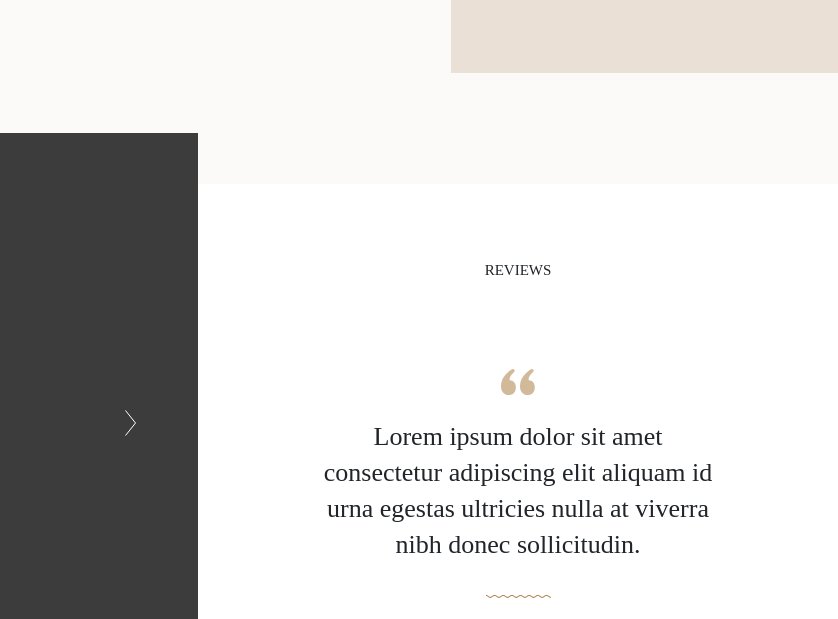
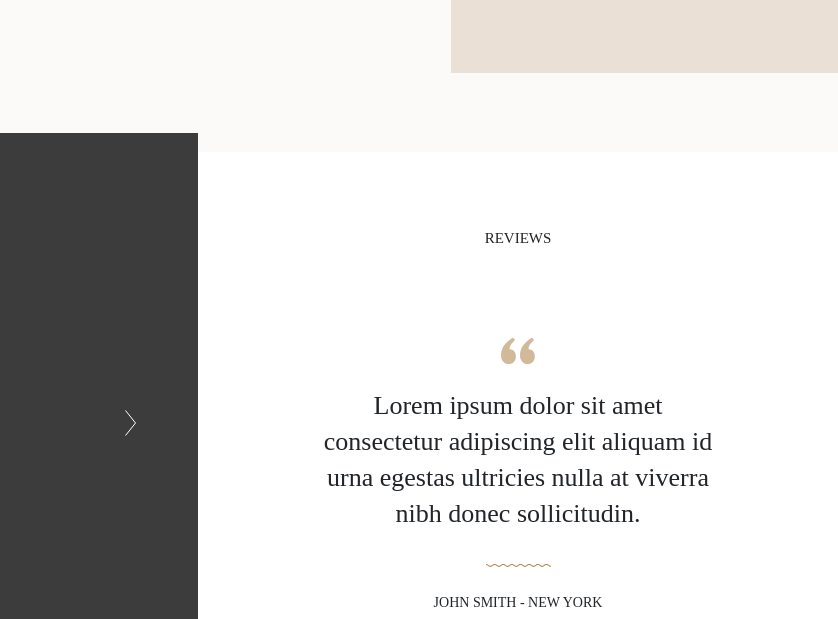
Before and after one commit to GreyM22/bergam, a plain HTML site: page web page.html in a window 1280 px wide. Shown: the part 4574-5193 px from the top of the page, 442-1280 px from the left. Drawn offline with nearby package versions, Linux system fonts and the light colour scheme.

Commit message:
Updated one css class

```diff
--- a/style.css
+++ b/style.css
@@ -501,7 +501,7 @@ button img {
   text-align: center;
   position: absolute;
   right:0;
-  bottom: -2.46vw;
+  /* bottom: -2.46vw; */
   /* z-index: 1; */
 }
 
```
